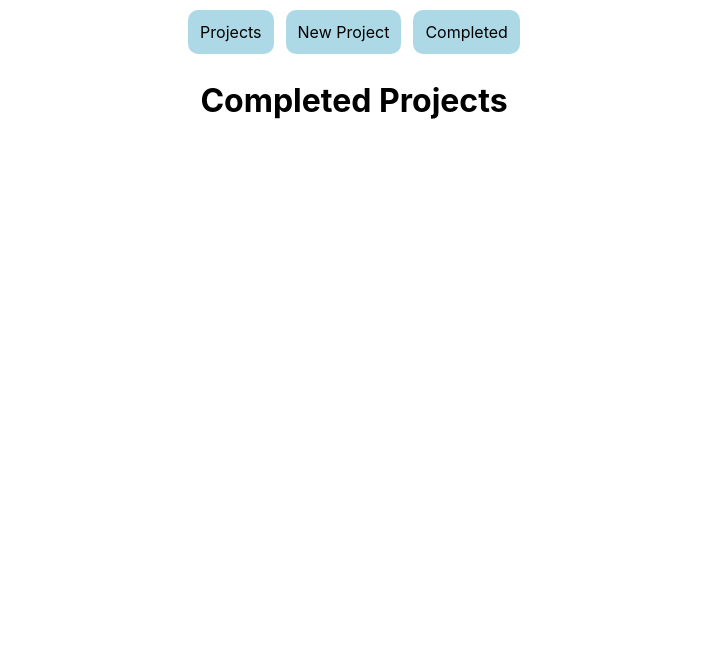
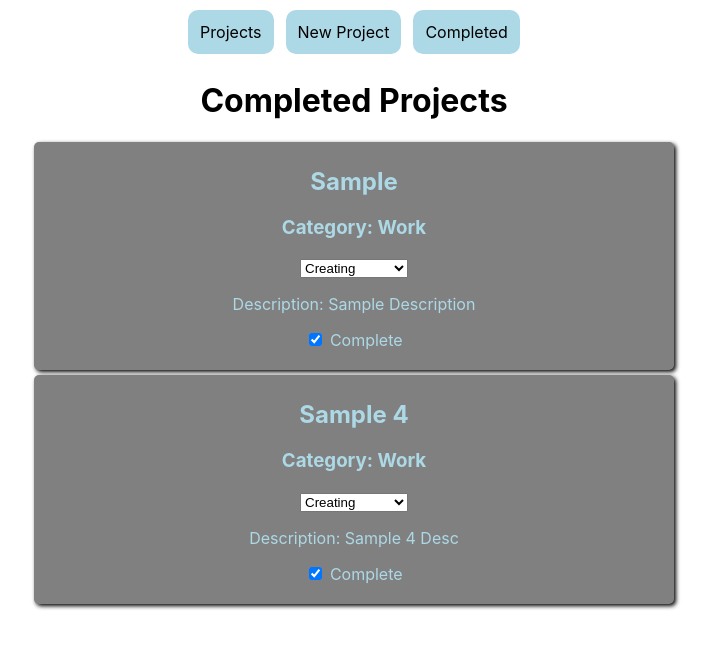
Before and after one commit to andrewjulian/phase-2-project, a React (Create React App) app: page /completed in a window 1280 px wide. Shown: the top 648 px of the page, without its empty margins (286-997 px from the left). Built offline with nearby package versions, Linux system fonts and the light colour scheme; data requests are answered from the project's data file.

Commit message:
fixed checkbox issue

```diff
--- a/db.json
+++ b/db.json
@@ -21,7 +21,7 @@
       "category": "Work",
       "description": "Sample Description",
       "status": "Creating",
-      "complete": false,
+      "complete": true,
       "id": 3
     },
     {
@@ -29,8 +29,16 @@
       "category": "Work",
       "description": "Sample 4 Desc",
       "status": "Creating",
+      "complete": true,
+      "id": 4
+    },
+    {
+      "title": "AAAAAAAAA",
+      "category": "Work",
+      "description": "AAAAAAAAAA",
+      "status": "Planning",
       "complete": false,
-      "id": 4
+      "id": 5
     }
   ]
 }
--- a/src/components/NewProject.js
+++ b/src/components/NewProject.js
@@ -62,7 +62,12 @@ function NewProject({ addNewProject }) {
         <br />
 
         <label htmlFor="category">Category:</label>
-        <select name="category" id="category" onChange={handleCategoryChange}>
+        <select
+          name="category"
+          id="category"
+          value={category}
+          onChange={handleCategoryChange}
+        >
           <option value="Work">Work</option>
           <option value="Personal">Personal</option>
           <option value="MISC">MISC</option>
--- a/src/components/ProjectCard.js
+++ b/src/components/ProjectCard.js
@@ -21,6 +21,8 @@ function ProjectCard({ projects, updateScreen }) {
     })
       .then((r) => r.json())
       .then((data) => updateScreen(data));
+
+    setChecked(complete);
   }
 
   function handleCategoryChange(event) {
```
Also changed, not shown: 1 other file (tests, documents, lock files or other folders).
